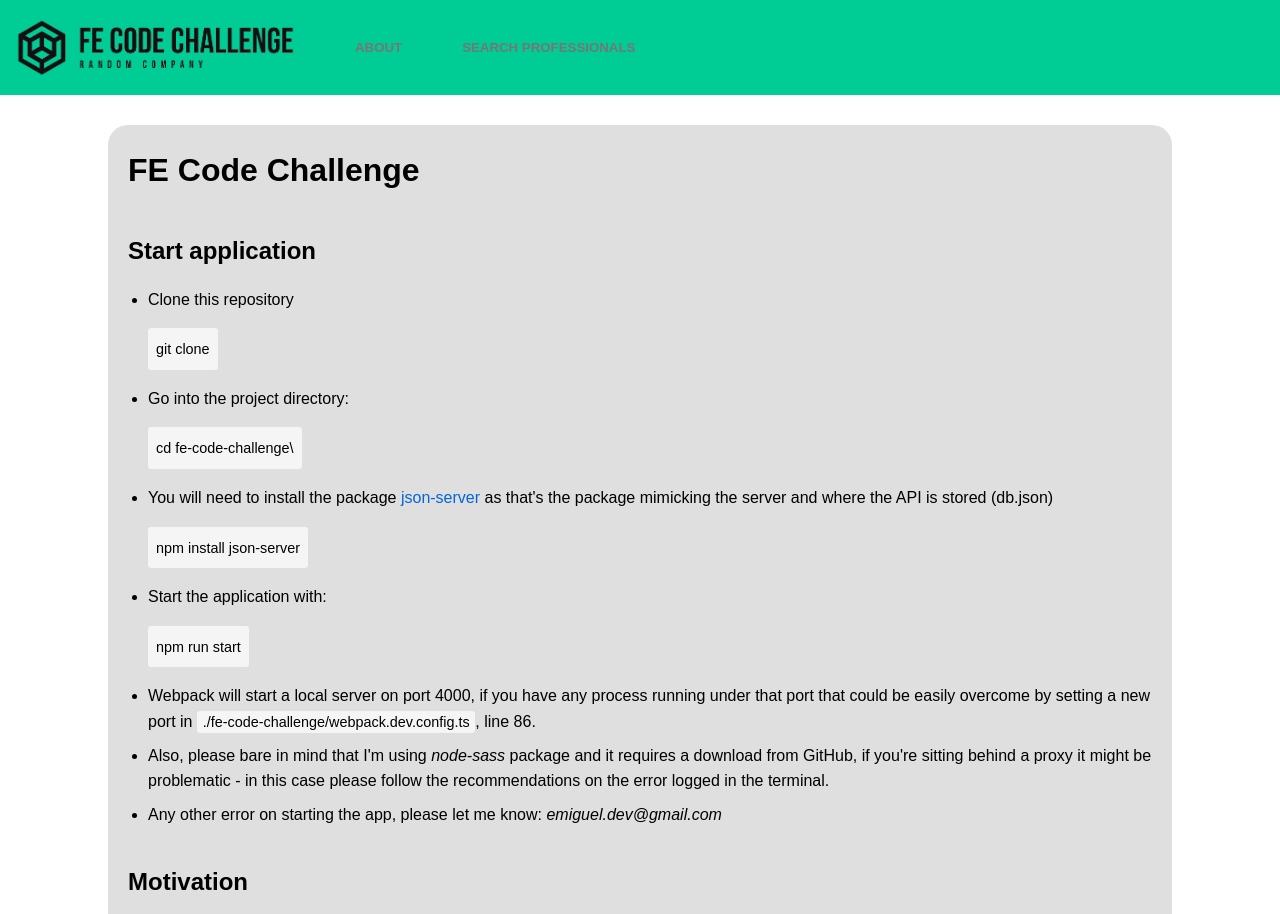
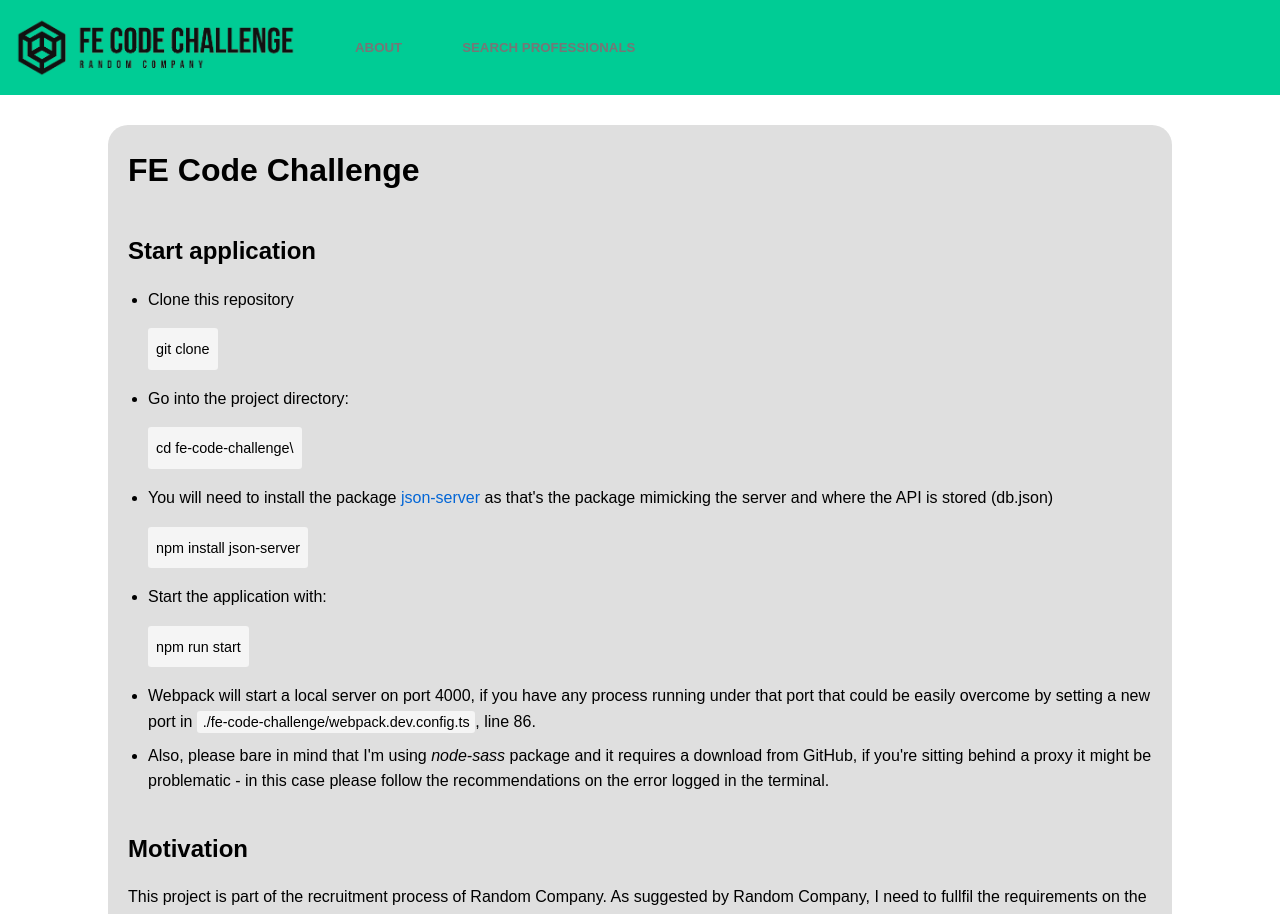
Before and after one commit to token-ed/fe-code-challenge, a React app: page / in a window 1280 px wide. Shown: the top 914 px of the page. Built offline with nearby package versions, Linux system fonts and the light colour scheme.

Commit message:
Updated readme on demo page

```diff
--- a/src/libs/components/about/about.tsx
+++ b/src/libs/components/about/about.tsx
@@ -42,9 +42,6 @@ export const About: React.FC = () => (
         Also, please bare in mind that I'm using <em>node-sass</em> package and it requires a
         download from GitHub, if you're sitting behind a proxy it might be problematic - in this
         case please follow the recommendations on the error logged in the terminal.
-      </li>
-      <li>
-        Any other error on starting the app, please let me know: <em>emiguel.dev@gmail.com</em>
       </li>
     </ul>
 
@@ -281,7 +278,6 @@ export const About: React.FC = () => (
     <h2>Authors</h2>
     <p>Eduardo Miguel Fernandes</p>
     <ul>
-      <li>emiguel.dev@gmail.com</li>
       <li>
         <a href="https://github.com/token-ed">@token-ed</a>
       </li>
@@ -290,7 +286,7 @@ export const About: React.FC = () => (
     <h2>Version History</h2>
     <ul>
       <li>
-        1.0.1
+        2.0.0
         <ul>
           <li>FE code challenge</li>
         </ul>
```
